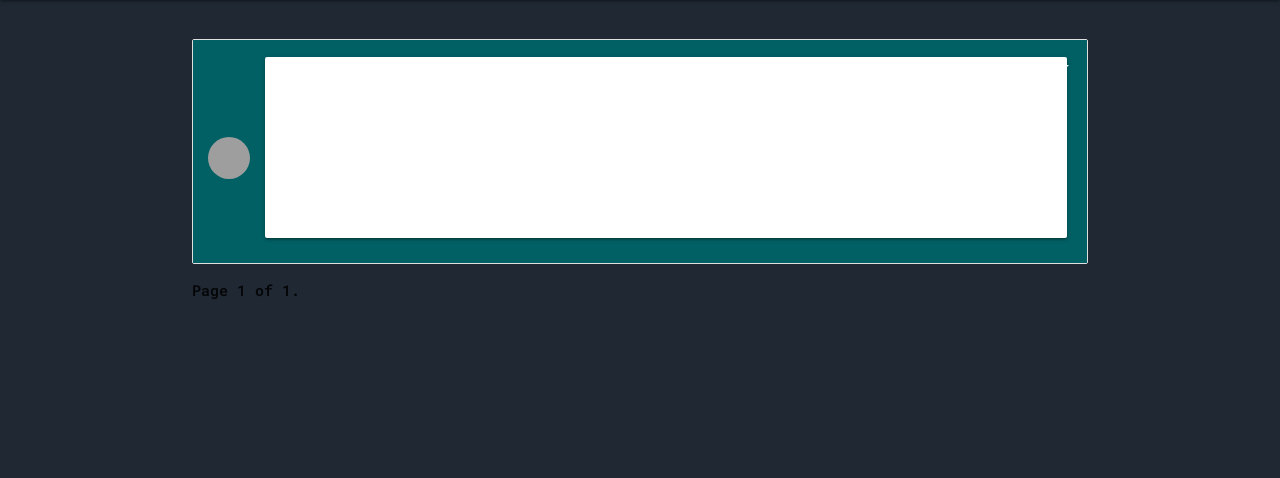
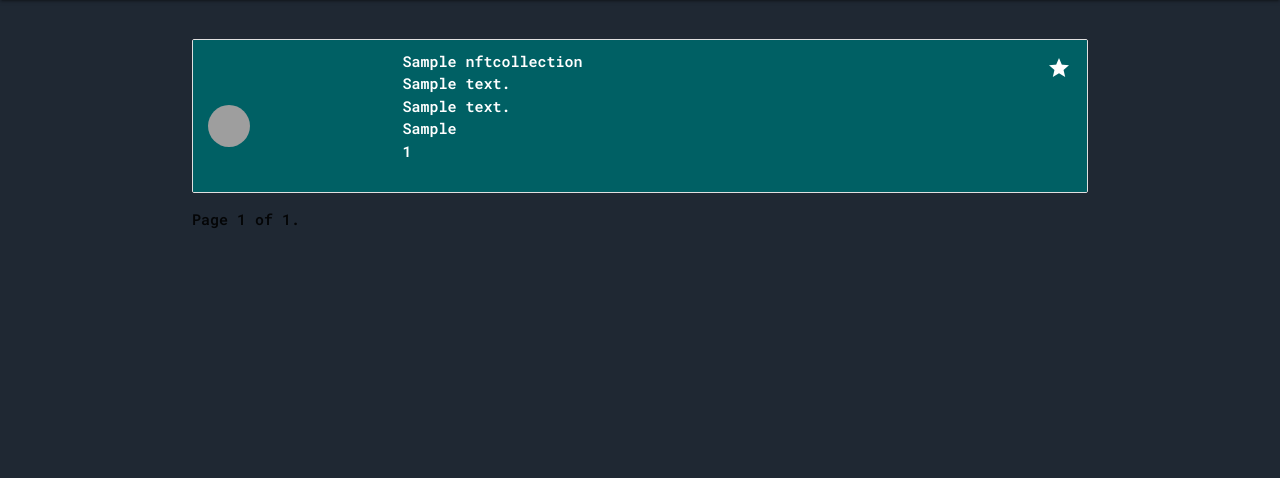
Before and after one commit to neuro-rights/hookahhigness, a Django app: page / in a window 1280 px wide. Shown: the part 110-588 px from the top of the page. Run offline with Django 4.2, Linux system fonts and the light colour scheme; tables that the repository leaves empty hold one stand-in row (values such as "Sample post"); parts of the project's set-up code (start-up, migrations or seed data) failed here and were passed over; some libraries are stand-ins or nearby versions; grey boxes are pictures that could not be loaded.

Commit message:
nftcollection_list

```diff
--- a/main/templates/home.html
+++ b/main/templates/home.html
@@ -5,7 +5,7 @@
     <li class="collection-item avatar">
         <a href="{% url 'collection_detail' collection.id %}">
             {% for photo in collection.get_random_nft.photo_set.all %}
-            <div class="card-panel">
+            <div>
                 <div class="col s12 m8 offset-m2 l6 offset-l3">
                     <div class="row valign-wrapper">
                         <div class="col s2">
```
